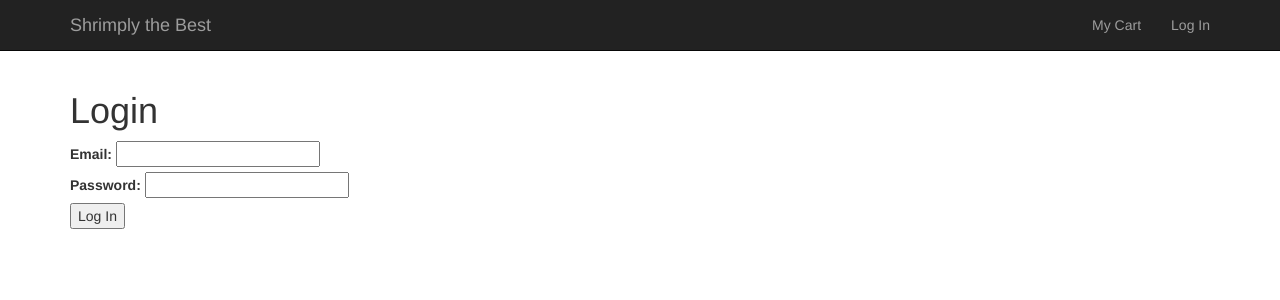
After one commit to EpicRowan/ShrimplytheBest-shopping-site, a Flask app: page /login in a window 1280 px wide. The commit adds this page. Shown: the top 300 px of the page. Run offline with Flask 2, Linux system fonts and the light colour scheme; some libraries are stand-ins or nearby versions.

Commit message:
Login now routes to a functional login screen

```diff
--- a/shoppingsite.py
+++ b/shoppingsite.py
@@ -95,8 +95,8 @@ def add_to_cart(shrimp_id):
     cart[shrimp_id] = cart.get(shrimp_id, 0) + 1
 
     # Print cart to the terminal for testing purposes
-    # print("cart:")
-    # print(cart)
+    print("cart:")
+    print(cart)
 
     # Show user success message on next page load
     flash("Successfully added to cart.")
--- a/templates/base.html
+++ b/templates/base.html
@@ -24,7 +24,7 @@
                         My Cart
                     </a>
                 </li>
-                <li><a href="">Log In</a></li>
+                <li><a href="/login">Log In</a></li>
             </ul>
         </div>
 
--- /dev/null
+++ b/templates/login.html
@@ -0,0 +1,24 @@
+{% extends 'base.html' %}
+{% block body %}
+
+  <h1>Login</h1>
+  <form action="/login" method="POST">
+
+    <div>
+      <label>Email:
+        <input type="email" name="email" required>
+      </label>
+    </div>
+
+    <div>
+      <label>Password:
+        <input type="password" name="password" required>
+      </label>
+    </div>
+
+    <div>
+      <input type="submit" value="Log In">
+    </div>
+
+  </form>
+{% endblock %}
```
